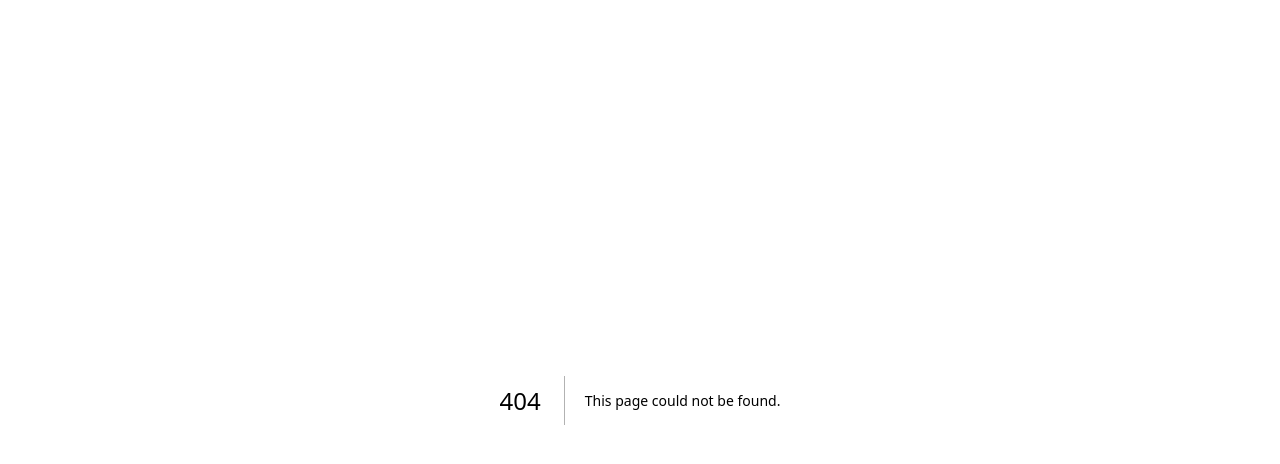
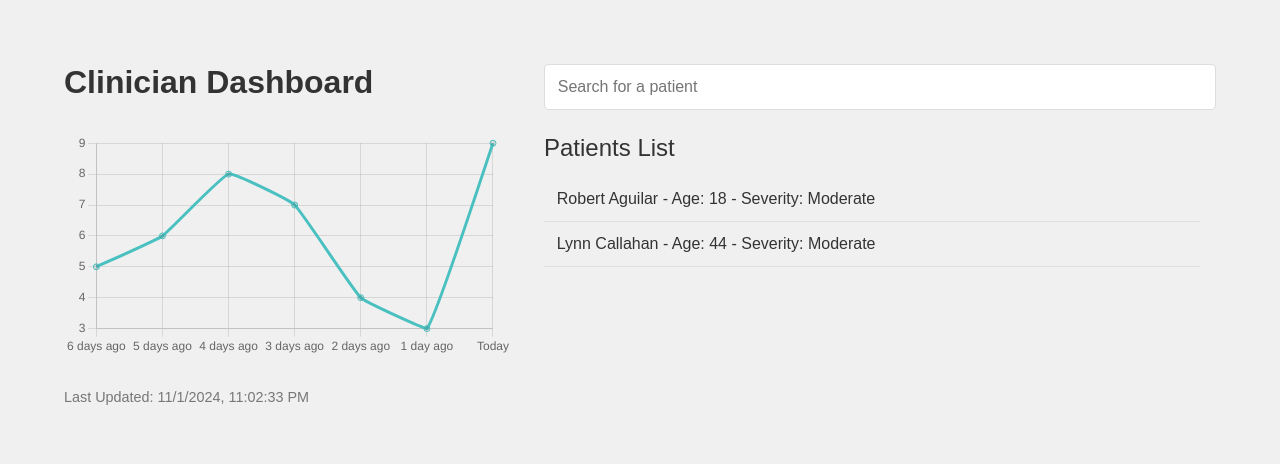
Before and after one commit to cfgcolumbus24/Team-2, a Next.js app in the folder Frontend/: page /clinical in a window 1280 px wide. Before the commit this address had no page. Shown: the top 464 px of the page. Built offline with nearby package versions, Linux system fonts and the light colour scheme.

Commit message:
Added clinical.js file, UI in-progress

```diff
--- a/Frontend/package.json
+++ b/Frontend/package.json
@@ -8,6 +8,7 @@
   "dependencies": {
     "next": "latest",
     "react": "18.2.0",
+    "react-chartjs-2": "^5.2.0",
     "react-dom": "18.2.0"
   },
   "engines": {
--- /dev/null
+++ b/Frontend/pages/_app.js
@@ -0,0 +1,5 @@
+import '../styles/global.css';
+
+export default function MyApp({ Component, pageProps }) {
+  return <Component {...pageProps} />;
+}
--- /dev/null
+++ b/Frontend/pages/clinical.js
@@ -0,0 +1,76 @@
+import { useState, useEffect } from 'react';
+import Link from 'next/link';
+import { Line } from 'react-chartjs-2';
+import { Chart as ChartJS, LineElement, CategoryScale, LinearScale, PointElement } from 'chart.js';
+
+ChartJS.register(LineElement, CategoryScale, LinearScale, PointElement);
+
+export default function Clinical() {
+  const [patients, setPatients] = useState([]);
+  const [filteredPatients, setFilteredPatients] = useState([]);
+  const [search, setSearch] = useState('');
+  const [lastUpdated, setLastUpdated] = useState(new Date());
+
+  useEffect(() => {
+    async function fetchPatients() {
+      const response = await fetch('/patients.json');
+      const data = await response.json();
+      setPatients(data);
+      setFilteredPatients(data);
+    }
+    fetchPatients();
+  }, []);
+
+  const handleSearch = (event) => {
+    setSearch(event.target.value);
+    setFilteredPatients(
+      patients.filter((patient) =>
+        patient.Name.toLowerCase().includes(event.target.value.toLowerCase())
+      )
+    );
+  };
+
+  const data = {
+    labels: ['6 days ago', '5 days ago', '4 days ago', '3 days ago', '2 days ago', '1 day ago', 'Today'],
+    datasets: [
+      {
+        label: 'Patients Seen',
+        data: [5, 6, 8, 7, 4, 3, 9], // Example data; replace with real data logic
+        fill: false,
+        borderColor: 'rgb(75, 192, 192)',
+        tension: 0.1
+      }
+    ]
+  };
+
+  return (
+    <div className="dashboard-container">
+      <div className="graph-section">
+        <h1>Clinician Dashboard</h1>
+        <div className="graph-container">
+          <Line data={data} />
+        </div>
+        <p className="last-updated">Last Updated: {lastUpdated.toLocaleString()}</p>
+      </div>
+      <div className="patients-section">
+        <input
+          type="text"
+          placeholder="Search for a patient"
+          value={search}
+          onChange={handleSearch}
+          className="search-bar"
+        />
+        <h2>Patients List</h2>
+        <ul className="patients-list">
+          {filteredPatients.map((patient, index) => (
+            <li key={index} className="patient-item">
+              <Link href={`/patient/${index}`}>
+                {patient.Name} - Age: {patient.Age} - Severity: {patient.Severity}
+              </Link>
+            </li>
+          ))}
+        </ul>
+      </div>
+    </div>
+  );
+}
--- a/Frontend/pages/index.js
+++ b/Frontend/pages/index.js
@@ -1,7 +1,7 @@
 import Head from 'next/head';
 import styles from '../styles/Home.module.css';
 
-export default function Home() {
+export default function HomePage() {
   return (
     <div className={styles.container}>
       <Head>
--- /dev/null
+++ b/Frontend/public/patients.json
@@ -0,0 +1,30 @@
+[
+    {
+      "Name": "Robert Aguilar",
+      "DOB": "5/18/2006",
+      "Age": 18,
+      "Ethnicity": "Asian",
+      "Severity": "Moderate",
+      "Frequency of visits": 11,
+      "Diagnosis": "COPD",
+      "Procedure": "Surgery",
+      "Primary doctor/physician": "Brenda Robbins",
+      "Treatment plan": "Physical Therapy",
+      "Medication": "Atorvastatin",
+      "Emergency contact": "617-508-2031x30261"
+    },
+    {
+      "Name": "Lynn Callahan",
+      "DOB": "8/25/1980",
+      "Age": 44,
+      "Ethnicity": "Pacific Islander",
+      "Severity": "Moderate",
+      "Frequency of visits": 9,
+      "Diagnosis": "Hypertension",
+      "Procedure": "X-Ray",
+      "Primary doctor/physician": "Cory Perez",
+      "Treatment plan": "Physical Therapy",
+      "Medication": "Levothyroxine",
+      "Emergency contact": "(765)810-0076"
+    }
+  ]
--- a/Frontend/styles/global.css
+++ b/Frontend/styles/global.css
@@ -17,16 +17,214 @@ body {
     sans-serif;
 }
 
-a {
-  color: inherit;
-  text-decoration: none;
-}
 
-* {
-  box-sizing: border-box;
-}
 
 img {
   max-width: 100%;
   height: auto;
 }
+
+
+/* Minimalistic UI styling */
+
+* {
+  margin: 0;
+  padding: 0;
+  box-sizing: border-box;
+}
+
+body {
+  font-family: Arial, sans-serif;
+  background-color: #f0f0f0; /* Light gray background */
+  color: #333; /* Dark gray text color for better readability */
+  padding: 2rem;
+}
+
+/* Container styling */
+.container {
+  max-width: 600px;
+  margin: 0 auto;
+  padding: 1.5rem;
+  background-color: #fff;
+  border-radius: 8px;
+  box-shadow: 0px 4px 8px rgba(0, 0, 0, 0.1);
+}
+
+/* Title and headings */
+h1, h2 {
+  color: #333;
+  margin-bottom: 1rem;
+}
+
+h1 {
+  font-size: 2rem;
+  font-weight: bold;
+}
+
+h2 {
+  font-size: 1.5rem;
+  font-weight: normal;
+}
+
+/* Input styling */
+input[type="text"] {
+  width: 100%;
+  padding: 0.8rem;
+  border: 1px solid #ddd;
+  border-radius: 4px;
+  margin-bottom: 1.5rem;
+  font-size: 1rem;
+}
+
+/* Patient list and details */
+ul {
+  list-style-type: none;
+}
+
+li {
+  padding: 0.8rem;
+  border-bottom: 1px solid #e0e0e0;
+}
+
+a {
+  text-decoration: none;
+  color: #333;
+}
+
+a:hover {
+  color: #63AFF7;
+  cursor: pointer;
+}
+
+/* Button styling */
+button {
+  padding: 0.6rem 1rem;
+  background-color: #63AFF7;
+  border: none;
+  color: #fff;
+  font-size: 1rem;
+  border-radius: 4px;
+  cursor: pointer;
+  transition: background-color 0.3s;
+}
+
+button:hover {
+  background-color: #539ad4;
+}
+
+/* Graph container */
+.graph-container {
+  margin: 1.5rem 0;
+}
+
+/* Last updated text */
+.last-updated {
+  color: #777;
+  font-size: 0.9rem;
+  text-align: center;
+}
+
+
+/* Fullscreen layout with flexbox for minimalistic styling */
+
+* {
+  margin: 0;
+  padding: 0;
+  box-sizing: border-box;
+}
+
+body, html {
+  height: 100%;
+  font-family: Arial, sans-serif;
+  background-color: #f0f0f0; /* Light gray background */
+  color: #333; /* Dark gray text color */
+}
+
+.dashboard-container {
+  display: flex;
+  height: 100vh;
+  padding: 2rem;
+}
+
+.graph-section {
+  flex: 2;
+  display: flex;
+  flex-direction: column;
+  justify-content: flex-start;
+  align-items: flex-start;
+}
+
+.graph-container {
+  width: 100%;
+  max-width: 500px;
+  margin-top: 1rem;
+}
+
+.last-updated {
+  color: #777;
+  font-size: 0.9rem;
+  margin-top: 0.5rem;
+}
+
+.patients-section {
+  flex: 3;
+  padding-left: 2rem;
+  display: flex;
+  flex-direction: column;
+}
+
+.search-bar {
+  width: 100%;
+  padding: 0.8rem;
+  border: 1px solid #ddd;
+  border-radius: 4px;
+  margin-bottom: 1.5rem;
+  font-size: 1rem;
+}
+
+h1 {
+  font-size: 2rem;
+  font-weight: bold;
+  color: #333;
+}
+
+h2 {
+  font-size: 1.5rem;
+  margin-bottom: 1rem;
+}
+
+.patients-list {
+  list-style-type: none;
+  overflow-y: auto;
+  max-height: calc(100vh - 10rem); /* Keep the list from overflowing */
+  padding-right: 1rem;
+}
+
+.patient-item {
+  padding: 0.8rem;
+  border-bottom: 1px solid #e0e0e0;
+}
+
+.patient-item a {
+  text-decoration: none;
+  color: #333;
+}
+
+.patient-item a:hover {
+  color: #63AFF7;
+}
+
+button {
+  padding: 0.6rem 1rem;
+  background-color: #63AFF7;
+  border: none;
+  color: #fff;
+  font-size: 1rem;
+  border-radius: 4px;
+  cursor: pointer;
+  transition: background-color 0.3s;
+}
+
+button:hover {
+  background-color: #539ad4;
+}
```
Also changed, not shown: Frontend/pages/patient/[id].js (added, +27 -0 lines), 1 other file (tests, documents, lock files or other folders).
